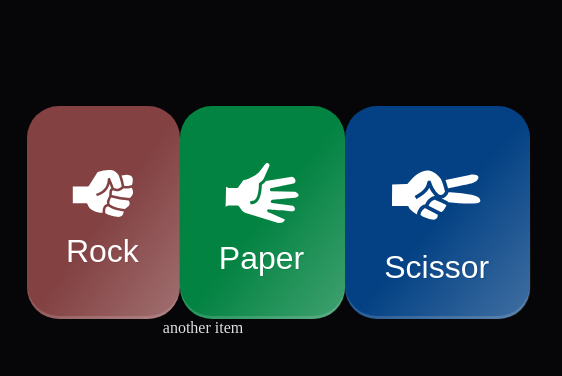
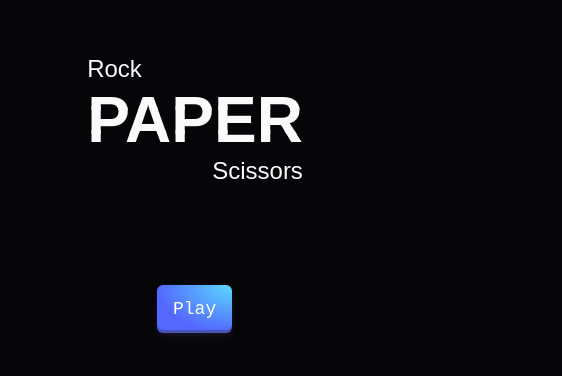
Before and after one commit to howardCLumi/RockPaperScizzors, a website: page index.html in a window 390 px wide. Shown: the part 228-604 px from the top of the page, 562 px wide, since content can reach past the window. Drawn offline with nearby package versions, Linux system fonts and the light colour scheme; files that its build step writes are made by us from their sources.

Commit message:
Howard  UI (#8)
* created front page

* pls work, delete app.css

* add buttons and responsiveness

* created front page

* add buttons and responsiveness

* fix merge conflict

* fix main page

```diff
--- a/index.html
+++ b/index.html
@@ -3,31 +3,24 @@
   <head>
     <meta charset="UTF-8" />
     <meta name="viewport" content="width=device-width, initial-scale=1.0" />
-    <link rel="stylesheet" href="game.css" />
-    <link rel="stylesheet" href="../components/choices/button.css" />
+    <link rel="stylesheet" href="index.css" />
     <title>Document</title>
   </head>
-  <body>
-    <div class="main-container">
-      <div class="countdown-container"></div>
-      <div class="choice-container">
-        <button class="button red shine">
-          <img src="/assets/rock.svg" />
-          <span data-title="Rock">Rock</span>
-        </button>
-        <button class="button green shine">
-          <img src="/assets/paper.svg" />
-          <span data-title="Paper">Paper</span>
-        </button>
-        <button class="button blue shine">
-          <img src="/assets/scissors.svg" />
-          <span data-title="Scissor">Scissor</span>
-        </button>
+  <body class="body">
+    <div class="container">
+      Rock
+      <div class="Paper" style="--stacks: 3">
+        <span style="--index: 0">PAPER</span>
+        <span style="--index: 1">PAPER</span>
+        <span style="--index: 2">PAPER</span>
       </div>
-      <div>another item</div>
+      <span class="right">Scissors</span>
     </div>
-    <script src="../app.js"></script>
-    <script src="//cdnjs.cloudflare.com/ajax/libs/gsap/1.16.1/TweenMax.min.js"></script>
-    <script src="../components/choices/button.js"></script>
+    <div class="play-button">
+      <a href="pages/game.html">
+        <button class="button-29" role="button">Play</button>
+      </a>
+    </div>
+    <script src="app.js"></script>
   </body>
 </html>
```
Also changed, not shown: pages/game.html (+25 -1 lines).
